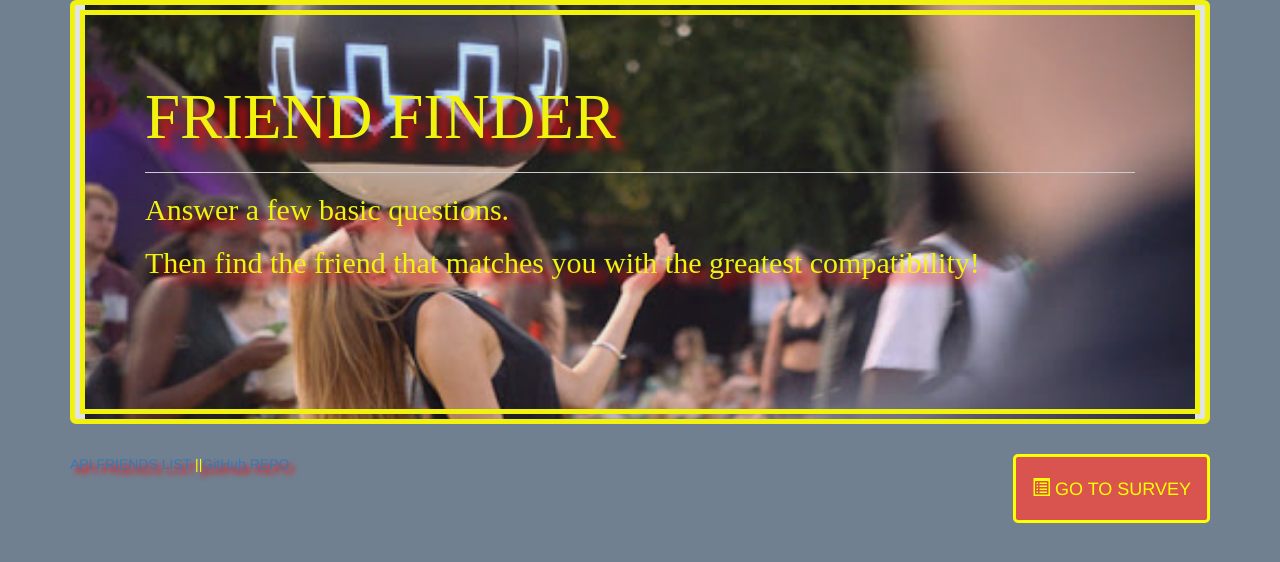
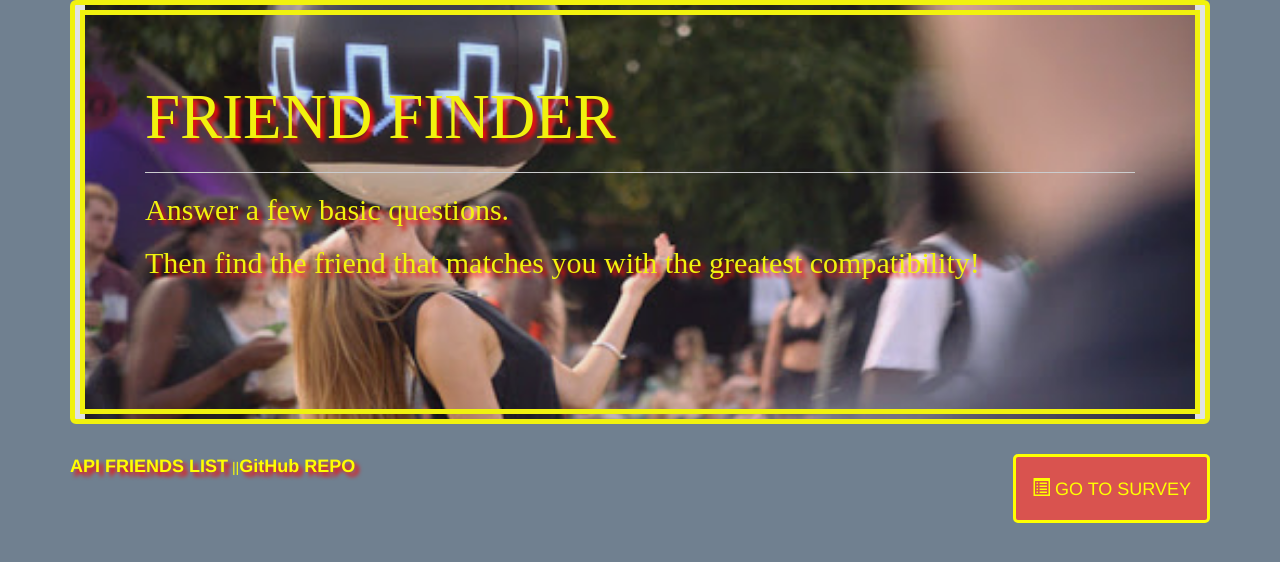
Before and after one commit to habibtaghavi08/FriendFinder, a website: page app/public/home.html in a window 1280 px wide. Drawn offline with nearby package versions, Linux system fonts and the light colour scheme.

Commit message:
fixed the sylying on home page and added css file for Survey page

```diff
--- a/app/public/css/style.css
+++ b/app/public/css/style.css
@@ -16,16 +16,18 @@ body{
     font-weight: bolder;
     font-family: 'Times New Roman', Times, serif ;
     font-size: 50px;
-    text-shadow: red 10px 10px 10px;
+    text-shadow: red 4px 4px 4px;
     border: yellow 15px;
     border-width: 15px;
     border-style: double;
 
 }
 
-footer{
-    font: yellow;
-    text-shadow: red 5px 5px 5px;
+a{
+    color:  yellow;
+    text-shadow: red 4px 4px 4px;
+    font-weight: bold;
+    font-size: large;
 }
 
 .btn-danger{
--- a/app/public/home.html
+++ b/app/public/home.html
@@ -36,7 +36,7 @@
 
       <div>
 
-        <div> <footer>
+        <div> <footer class = footer>
           <p><a href="/api/friends">API FRIENDS LIST</a> ||<a href="https://github.com/habibtaghavi08/FriendFinder.git">GitHub REPO</a></p>
         </div>
         </footer>
```
Also changed, not shown: app/public/css/surveyStyle.css (added).
